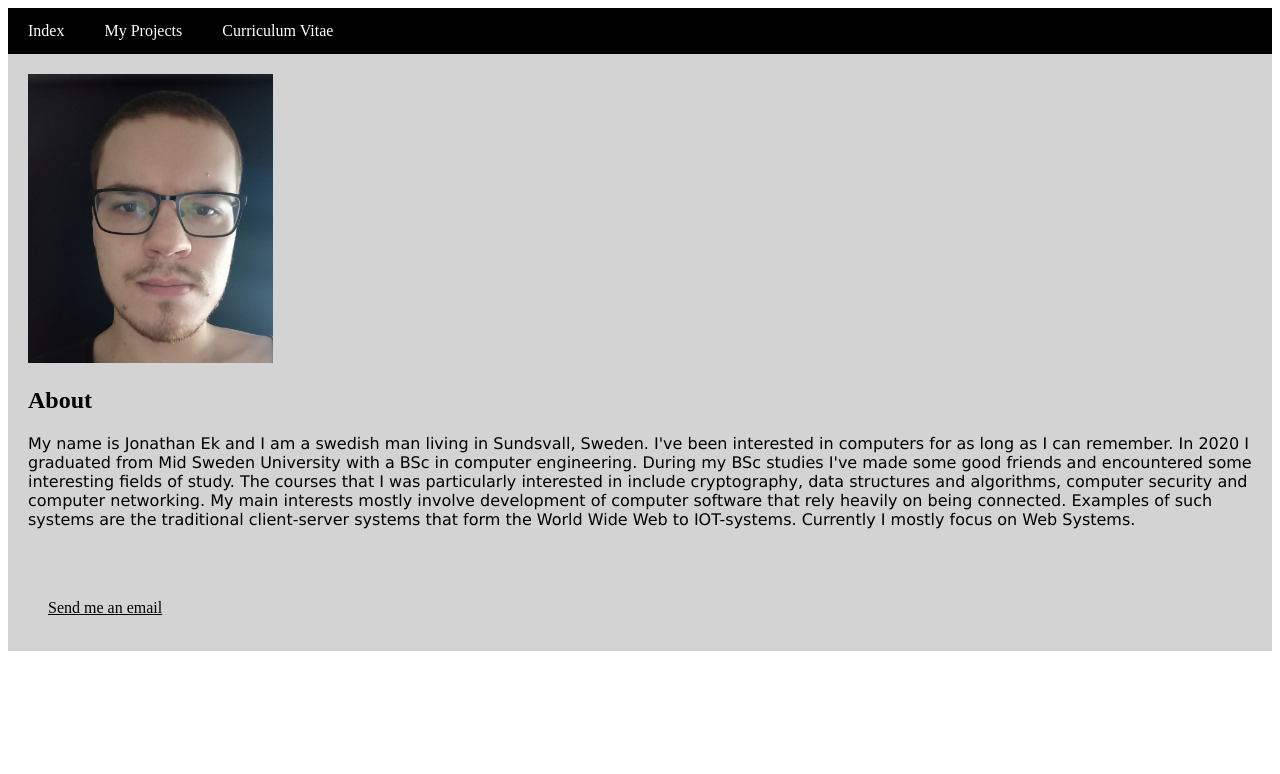
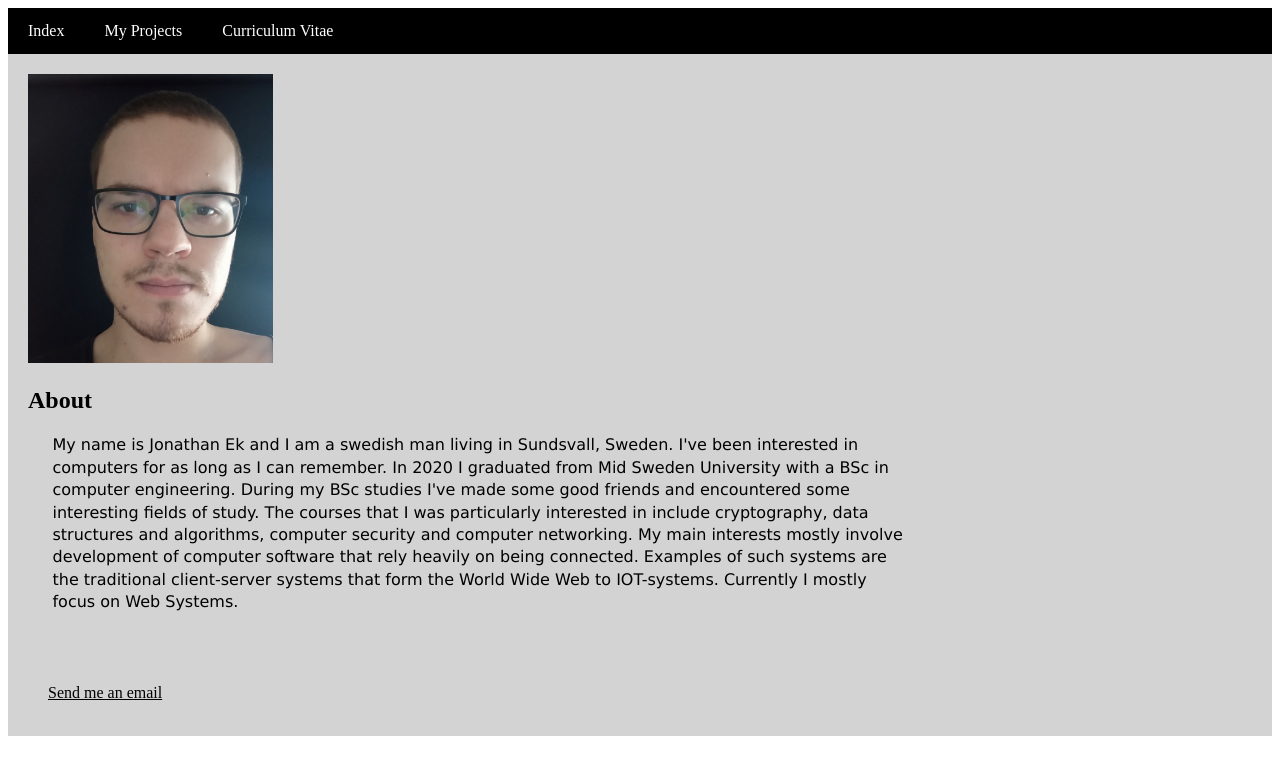
Before and after one commit to joek1705/joek1705.github.io, a plain HTML site: page index.html in a window 1280 px wide. Drawn offline with Linux system fonts and the light colour scheme.

Commit message:
Changed margins a little bit

```diff
--- a/css/index.css
+++ b/css/index.css
@@ -5,6 +5,9 @@
 p {
     color: black;
     font-family: Verdana, Geneva, Tahoma, sans-serif;
+    line-height: 1.4em;
+    width: 70%;
+    margin-left: 2%;
 }
 
 a {
```
